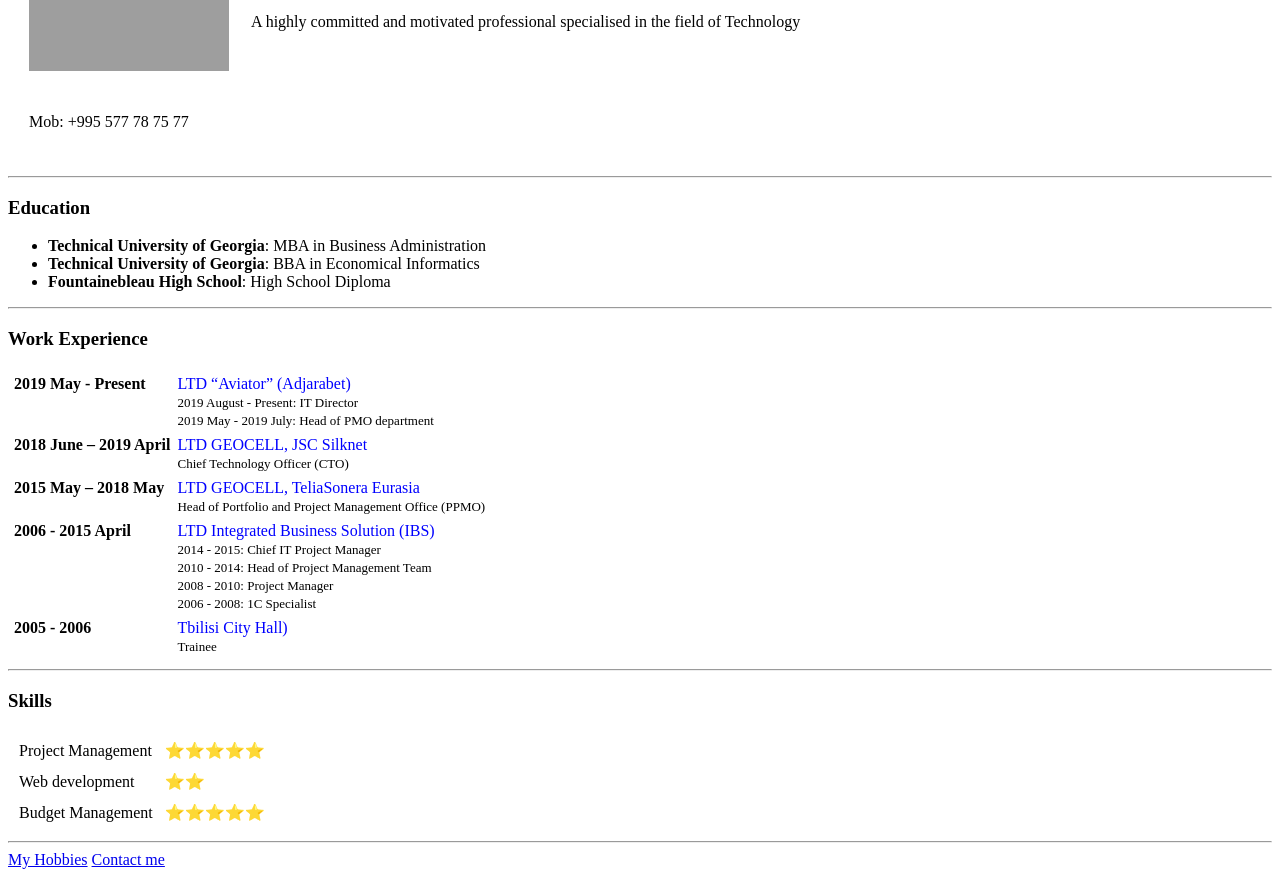
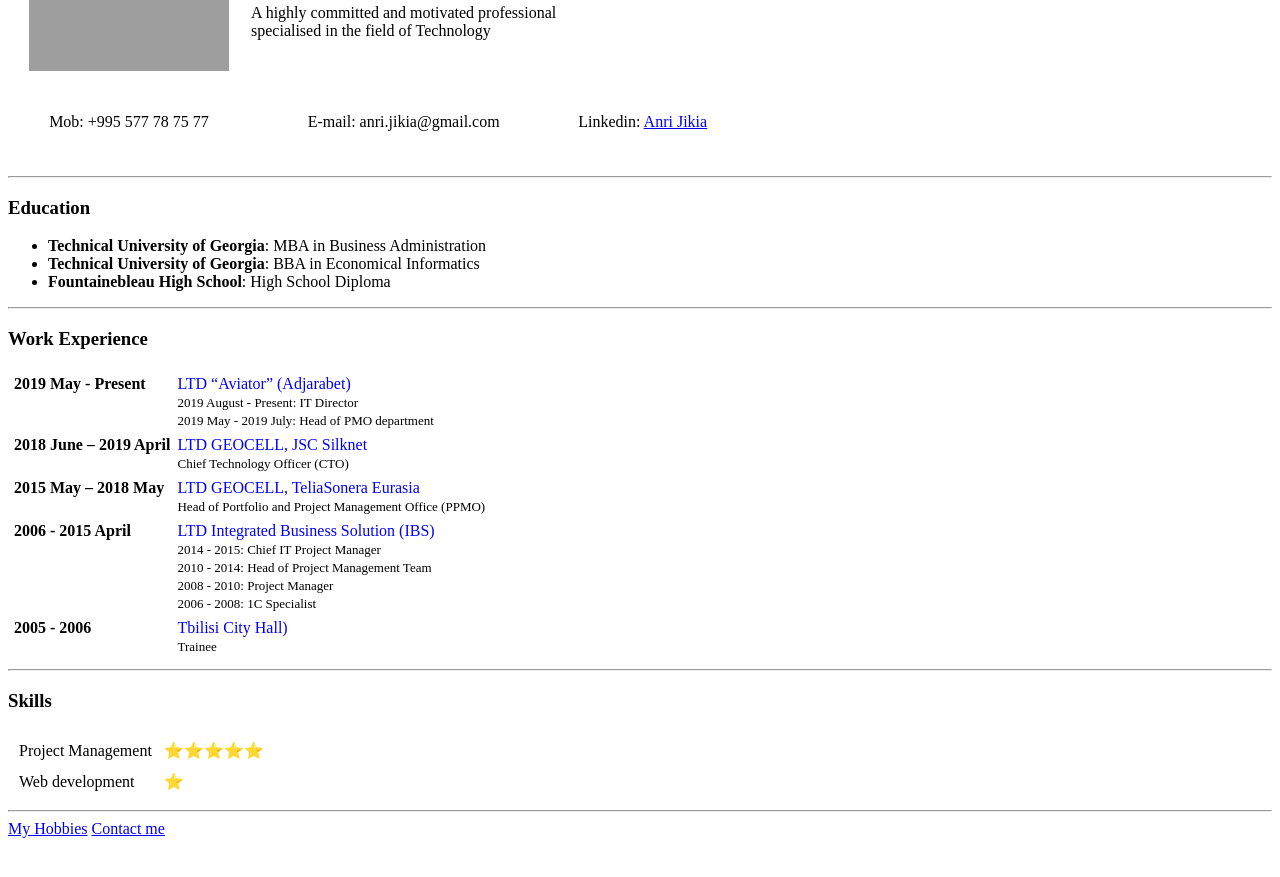
Before and after one commit to anri317/CV, a plain HTML site: page index.html in a window 1280 px wide. Shown: the part 158-1035 px from the top of the page. After the commit the page ends 1004 px from the top, so only its background shows below. Drawn offline with Linux system fonts and the light colour scheme; grey boxes are pictures that could not be loaded.

Commit message:
Add files via upload

```diff
--- a/index.html
+++ b/index.html
@@ -9,13 +9,16 @@
 <body>
 <table cellspacing="20">
   <tr>
-    <td halign="right"><img src="images/Anri2.png" alt="Anri Jikia Profile Picture" width="200" height="200"></td>
+    <td><img src="images/Anri2.png" alt="Anri Jikia Profile Picture" width="200" height="200"></td>
     <td><h1> Anri Jikia</h1>
     <p><em>IT Director in <strong><a href="https://www.adjarabet.com/ka">Adjarabet</a></strong></em></p>
-    <p>A highly committed and motivated professional specialised in the field of Technology</p></td>
+    <p>A highly committed and motivated professional <br>
+       specialised in the field of Technology</p></td>
   </tr>
   <tr>
-    <td> <p valign="center"> Mob: +995 577 78 75 77</p> </td>
+    <td> <p style="text-align:center;"> Mob: +995 577 78 75 77</p></td>
+    <td><p style="text-align:center;">E-mail: anri.jikia@gmail.com </p></td>
+    <td>Linkedin: <a target="_blank"= href="https://www.linkedin.com/in/anri-jikia-pmp-psm-i-14692a40/">Anri Jikia</a> </td>
   </tr>
 </table>
 
@@ -114,12 +117,9 @@
       </tr>
       <tr>
         <td>Web development</td>
-        <td>⭐⭐</td>
+        <td>⭐</td>
       </tr>
-      <tr>
-        <td>Budget Management</td>
-        <td>⭐⭐⭐⭐⭐</td>
-      </tr>
+
     </table>
 
 <!--
```
